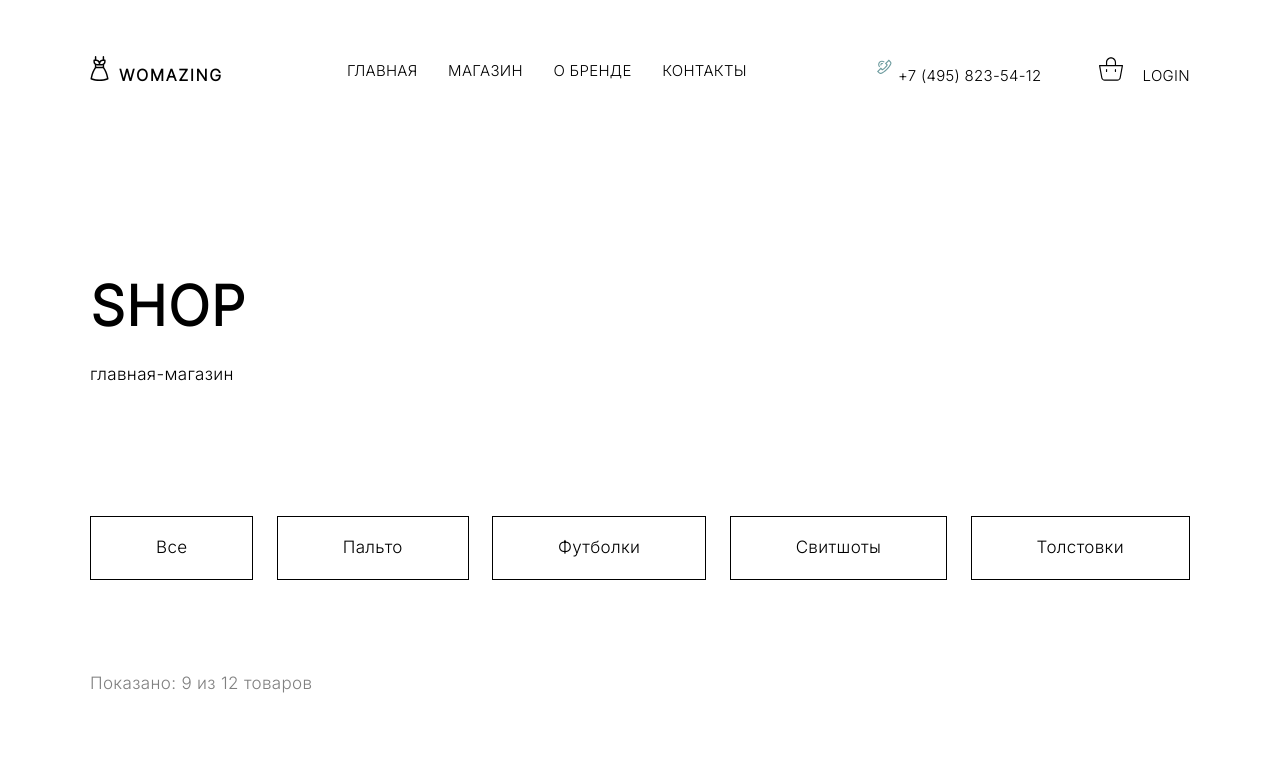
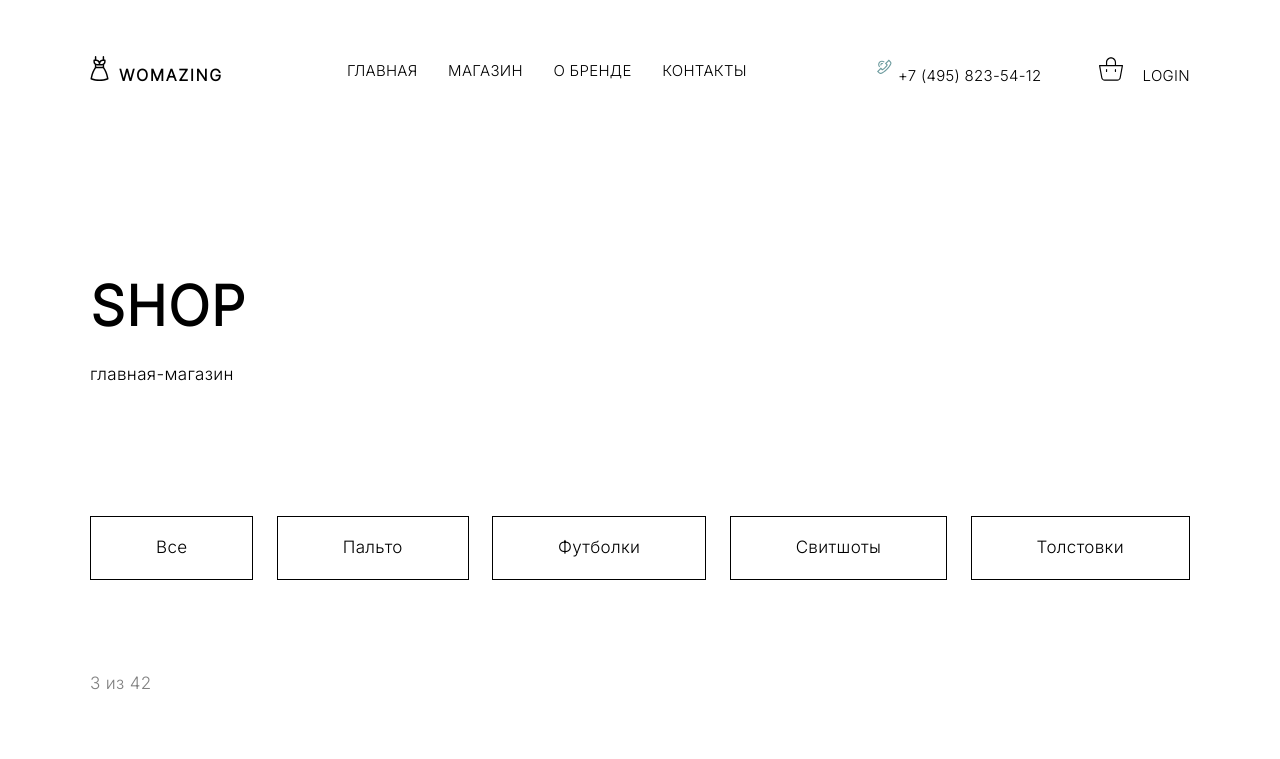
Before and after one commit to fermer123/test, a React (Create React App) app: page /shop in a window 1280 px wide. Shown: the top 759 px of the page. Built offline with nearby package versions, Linux system fonts and the light colour scheme; data requests are answered from the project's data file.

Commit message:
wrong showing products

```diff
--- a/src/pages/Shop/Shop.jsx
+++ b/src/pages/Shop/Shop.jsx
@@ -86,7 +86,10 @@ const Shop = () => {
             Толстовки
           </li>
         </ul>
-        <p className={style.shop_items_show}>Показано: 9 из 12 товаров</p>
+        <p className={style.shop_items_show}>
+          {/* переделать, работает не правильно товаров Показано */}
+          {currentItem.length * currPage} из {shopFilter.length}
+        </p>
 
         <div className={style.shop_row}>
           {currentItem.map((e) => (
```
